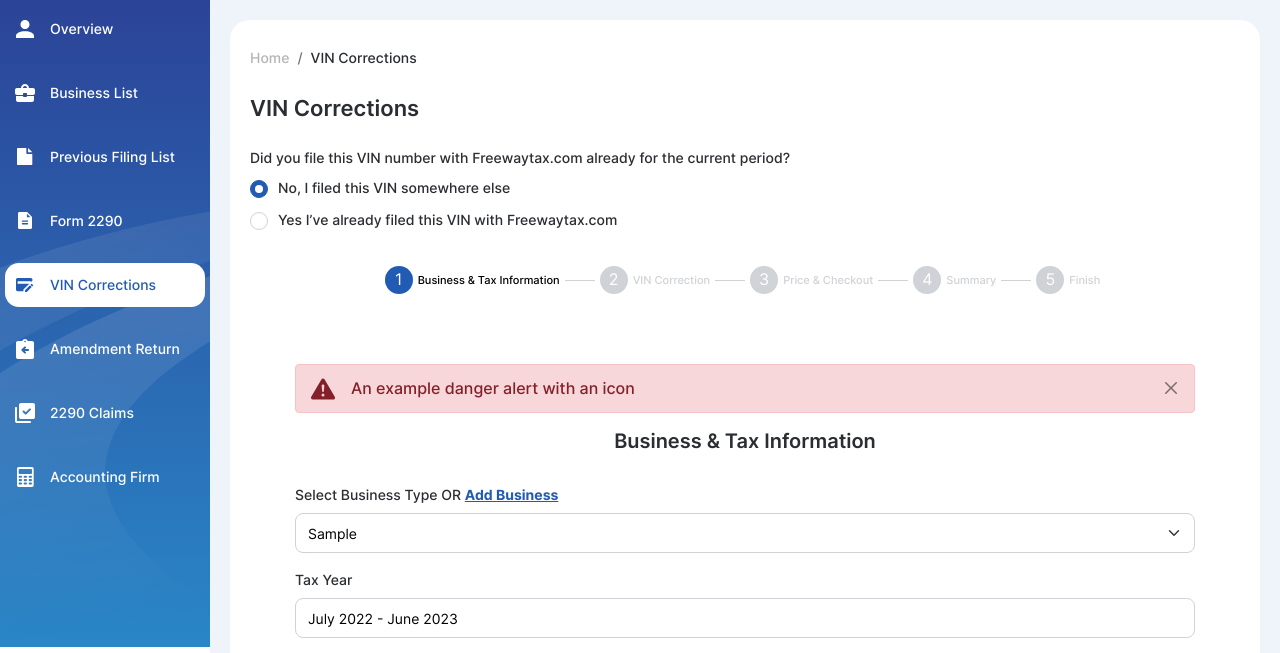
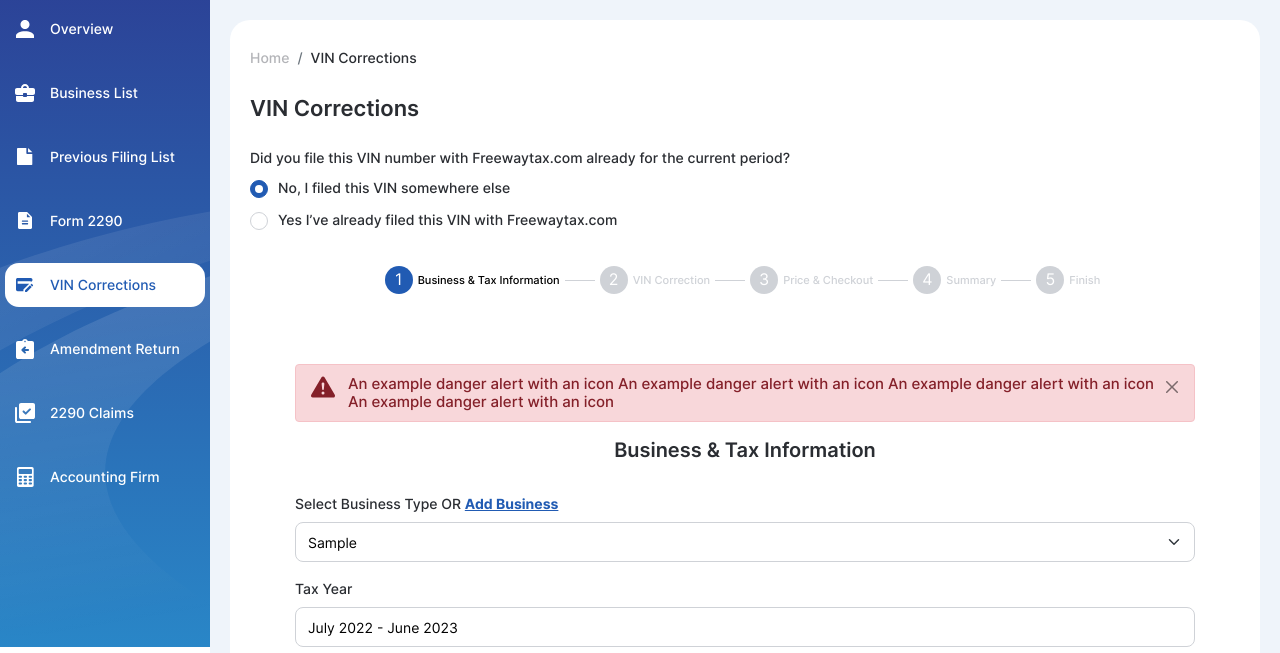
Before and after one commit to hardikdavda5677/freewaytax-admin, a plain HTML site: page vin-corrections.html in a window 1280 px wide. Shown: the part 90-743 px from the top of the page. Drawn offline with Linux system fonts and the light colour scheme.

Commit message:
alert changes

```diff
--- a/css/admin-style.css
+++ b/css/admin-style.css
@@ -90,12 +90,21 @@ ul {
 }
 .themeMain .alert {
     padding: 10px 15px;
-    font-size: 16px;
+
+}
+.themeMain  .alert .smallText{
+    margin-left: 5px;
+    width: 93%;
+    font-size: 15px;
+    line-height: 18px;
     font-weight: 500;
 }
 .themeMain  .alert-dismissible .btn-close{
     padding: 15px;
     background-size: 12px;
+}
+.themeMain  .alert-dismissible .btn-close:focus{
+    box-shadow: none;
 }
 /* Btn Custom */
 .btn {
--- a/vin-corrections.html
+++ b/vin-corrections.html
@@ -247,14 +247,14 @@
                             </li>
                         </ul>
                         <div class="container-sm">
-                        <div class="alert alert-danger d-flex align-items-center alert-dismissible fade show" role="alert">
+                        <div class="alert alert-danger d-flex  alert-dismissible fade show" role="alert">
                             <svg xmlns="http://www.w3.org/2000/svg" style="display: none;">
                                 <symbol id="exclamation-triangle-fill" fill="currentColor" viewBox="0 0 16 16">
                                   <path d="M8.982 1.566a1.13 1.13 0 0 0-1.96 0L.165 13.233c-.457.778.091 1.767.98 1.767h13.713c.889 0 1.438-.99.98-1.767L8.982 1.566zM8 5c.535 0 .954.462.9.995l-.35 3.507a.552.552 0 0 1-1.1 0L7.1 5.995A.905.905 0 0 1 8 5zm.002 6a1 1 0 1 1 0 2 1 1 0 0 1 0-2z"/>
                                 </symbol>
                               </svg>
                             <svg class="bi flex-shrink-0 me-2" width="24" height="24" role="img" aria-label="Info:"><use xlink:href="#exclamation-triangle-fill"/></svg>
-                              <div class="ms-2">An example danger alert with an icon</div>
+                              <div class="smallText">An example danger alert with an icon An example danger alert with an icon  An example danger alert with an icon  An example danger alert with an icon </div>
                             <button type="button" class="btn-close" data-bs-dismiss="alert" aria-label="Close"></button>
 
                           </div>
```
Also changed, not shown: add-business.html (+1 -1 lines).
